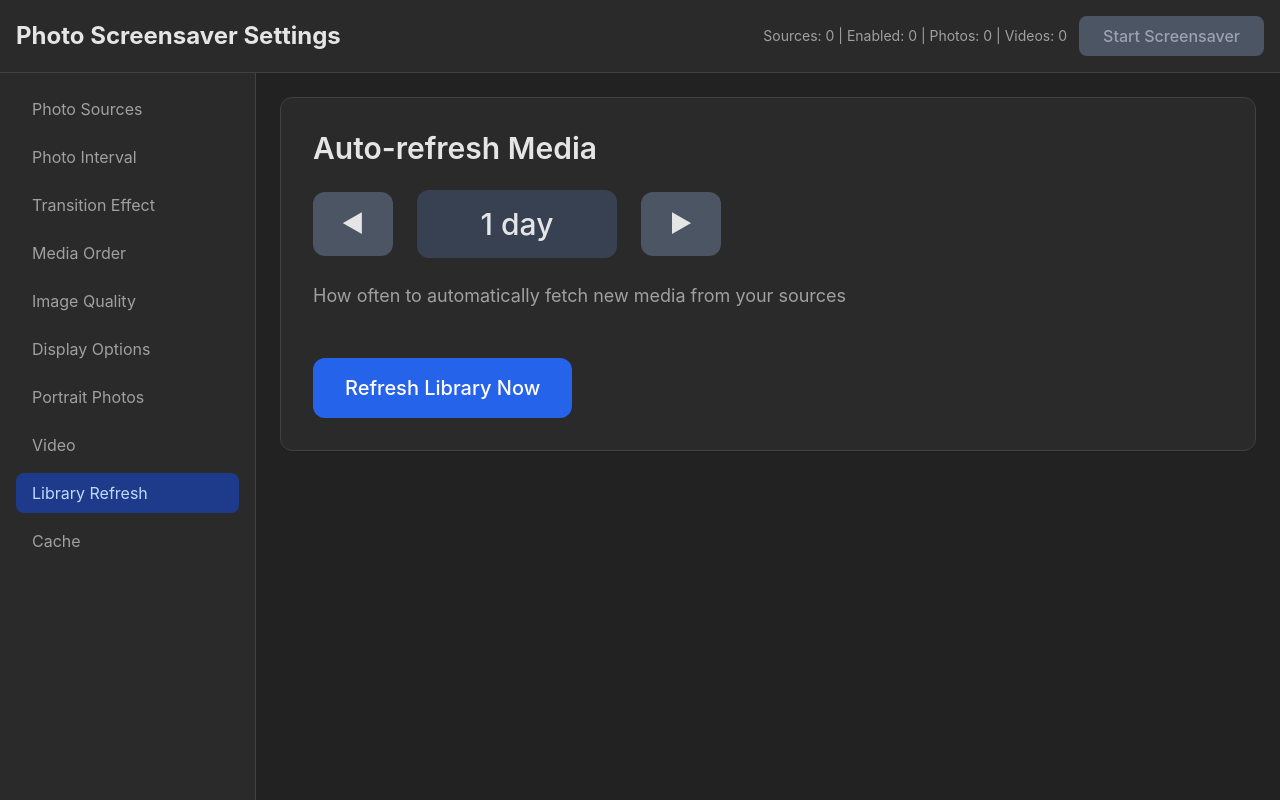
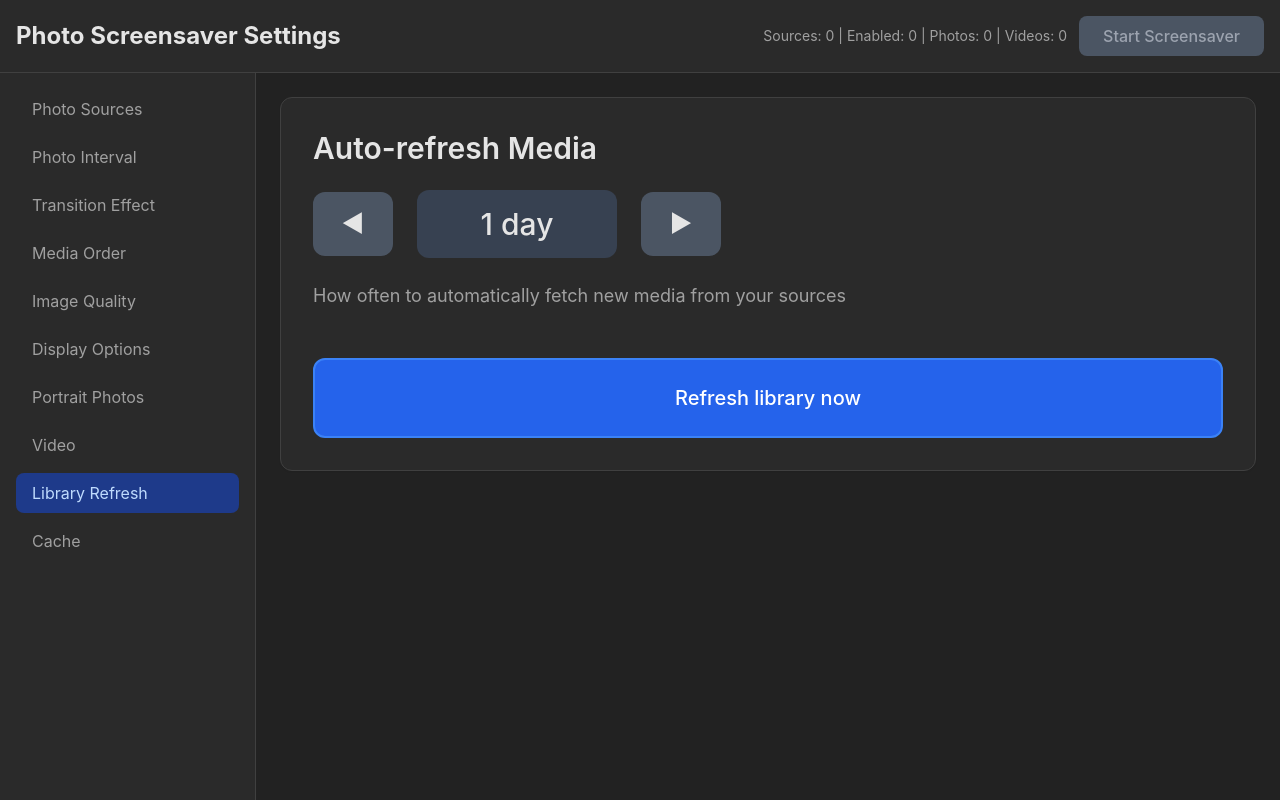
Before and after one commit to DarioAhdoot/webos-photo-frame, a React (Vite) app: page / in a window 1280 px wide. Both pictures are taken after a click on the button "Library Refresh". Built offline with nearby package versions, Linux system fonts and the light colour scheme.

Commit message:
Claude missed this one

```diff
--- a/src/components/PhotoRefreshSettings.tsx
+++ b/src/components/PhotoRefreshSettings.tsx
@@ -62,9 +62,9 @@ export default function PhotoRefreshSettings() {
 
           <button
             onClick={handleRefreshNow}
-            className="px-8 py-4 bg-blue-600 text-white rounded-xl hover:bg-blue-700 transition-colors text-xl font-medium"
+            className="w-full px-8 py-6 rounded-xl text-xl font-medium text-center transition-colors bg-blue-600 text-white border-2 border-blue-500 hover:bg-blue-700"
           >
-            Refresh Library Now
+            Refresh library now
           </button>
         </div>
       </div>
```
